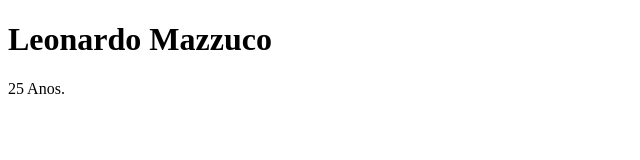
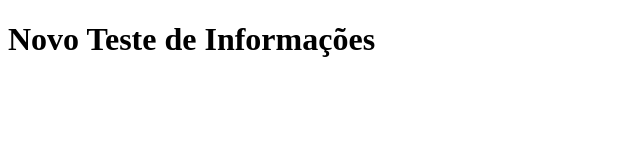
Before and after one commit to LeonardoMazzuco/Repositorio-Aula4, a plain HTML site: page index.html in a window 1280 px wide. Shown: the whole page, without its empty margins (0-640 px from the left). Drawn offline with Linux system fonts and the light colour scheme.

Commit message:
Novo Teste de Informações

```diff
--- a/index.html
+++ b/index.html
@@ -4,11 +4,9 @@
     <meta charset="UTF-8">
     <meta http-equiv="X-UA-Compatible" content="IE=edge">
     <meta name="viewport" content="width=device-width, initial-scale=1.0">
-    <title>Document</title>
+    <title>Teste</title>
 </head>
 <body>
-    <h1>Leonardo Mazzuco</h1>
-    <p>25 Anos.</p>
-
+   <h1>Novo Teste de Informações</h1>
 </body>
 </html>
```
